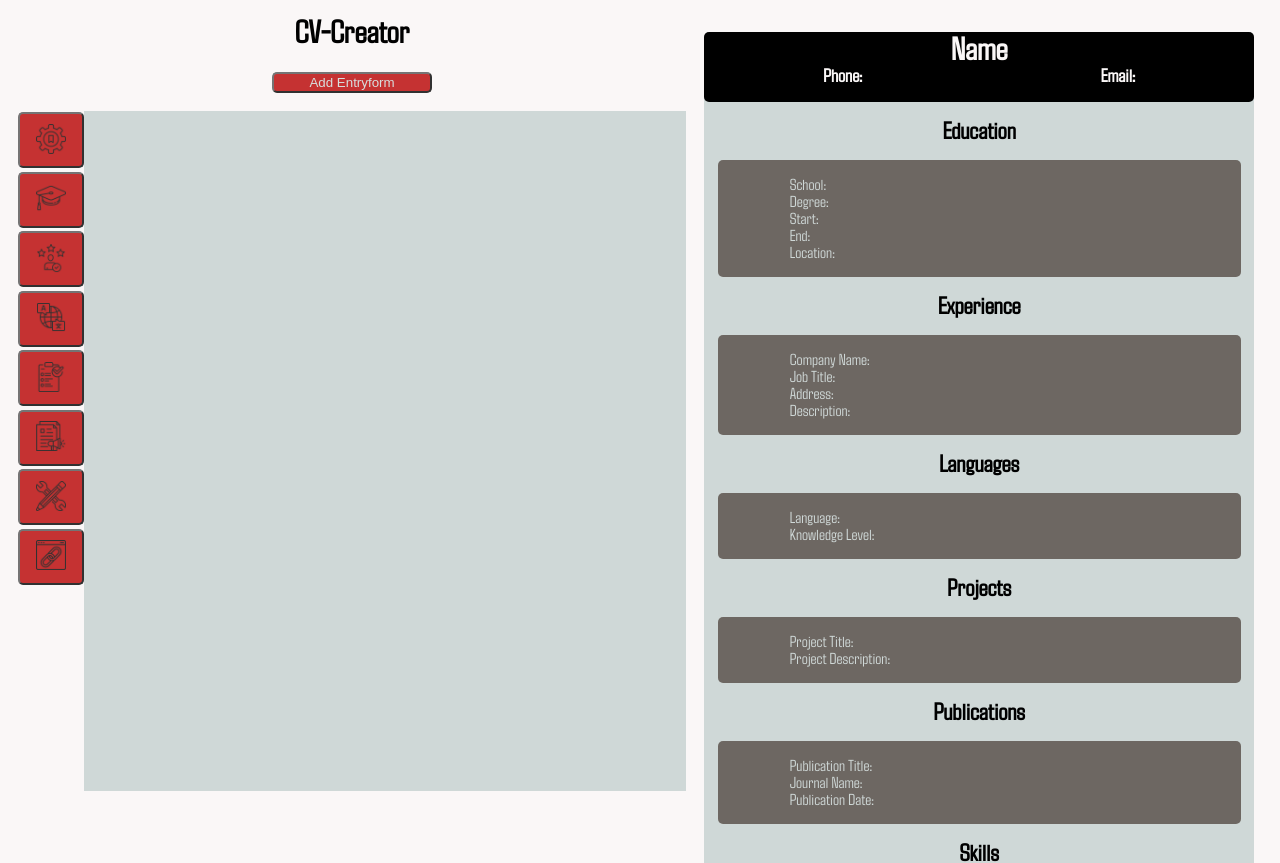
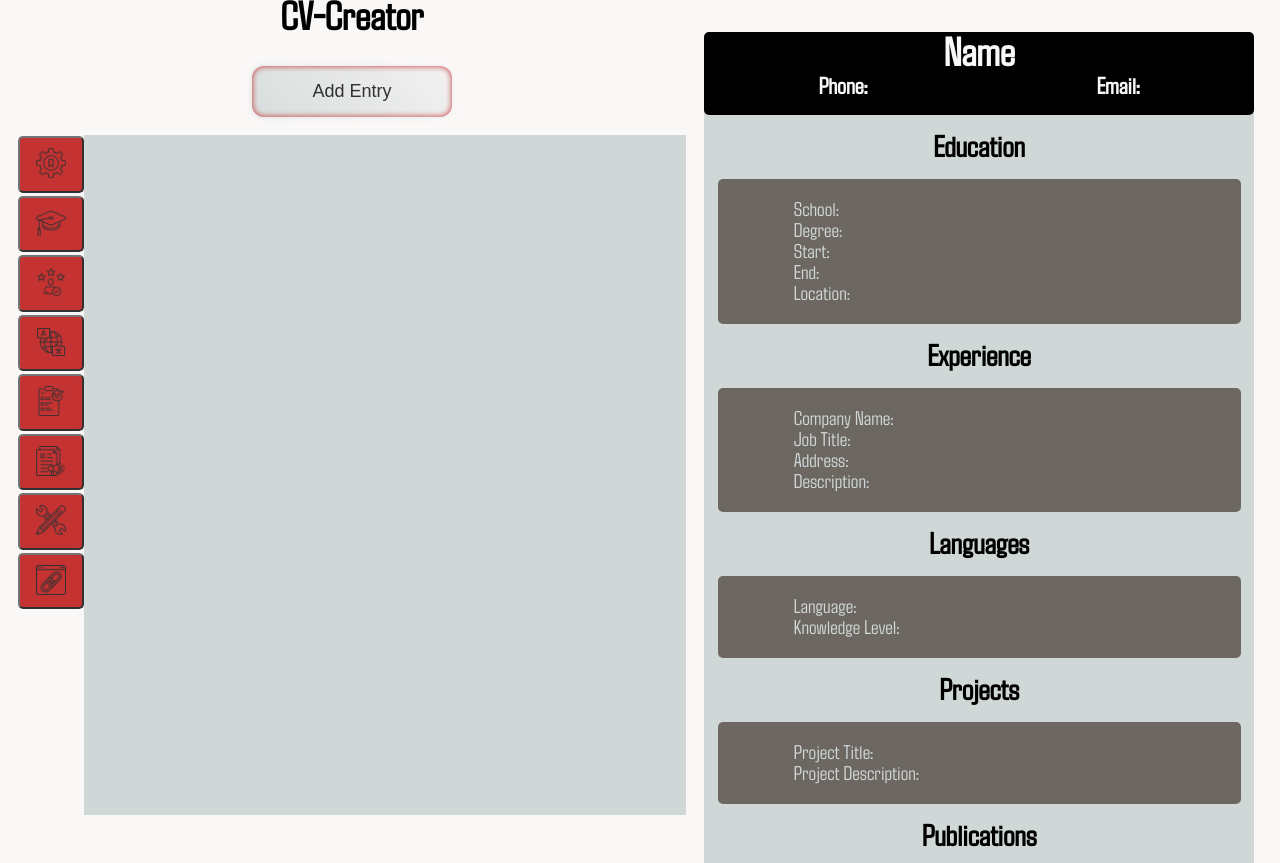
Before and after one commit to Paul-1783/CV-Application, a React (Vite) app: page / in a window 1280 px wide. Shown: the top 863 px of the page. Built offline with nearby package versions, Linux system fonts and the light colour scheme.

Commit message:
fixed entry button and overhauled add form mechanism

```diff
--- a/src/components/tabsContainer/tabsContainer.jsx
+++ b/src/components/tabsContainer/tabsContainer.jsx
@@ -66,8 +66,6 @@ export function TabsContainer({allForms, setAllForms, numberOfForms, setNumberOf
 
     setNumberOfForms(numberOfForms => numberOfForms + 1)
 
-    clickedTopicId === 0 ?
-              allForms:
     clickedTopicId === 1 ?
               setAllForms(allForms => {
                 allForms[1][allForms[1].length] = { id: numberOfForms, formTopic: "education", school: "", degree: "", start: "", end: "", location: "" };
@@ -110,19 +108,13 @@ export function TabsContainer({allForms, setAllForms, numberOfForms, setNumberOf
                       allForms[6].pop()
                   return allForms
                 }):
-                setAllForms(allForms => {
-                  allForms[7][allForms[7].length]= { id: numberOfForms, formTopic: "links", git:"",  linkedinProfile:"", xingProfile:"" }
-                  if(allForms[7].filter(form => form.id === numberOfForms).length === 2)
-                      allForms[7].pop()
-                  return allForms
-                });
-
+                allForms
   }
 
   return (
     <span className="tabs-container">
       <h1>CV-Creator</h1>
-      <button className="add-btn sideMenuButton" onClick={addForm} >Add Entryform</button>
+      <button className="add-btn sideMenuButton" onClick={addForm} >Add Entry</button>
       <main className="tabs-interior">
         <div id="side-menu">
           {sideMenuButtons}
--- a/src/styles/tab.css
+++ b/src/styles/tab.css
@@ -33,6 +33,7 @@ body {
     padding:0;
     background-color: var(--secondary-color);
     font-family: 'agdasimaregular', 'agdasimaregular';
+    font-size: 20px;
 }
 
 #root{
--- a/src/styles/tabsContainer.css
+++ b/src/styles/tabsContainer.css
@@ -89,7 +89,7 @@ h2 {
     background-color: chartreuse;
 }
 
-.inputForm{
+.inputForm {
     width: 100%;
     height:  34dvh;
     margin-bottom: 1rem;
@@ -100,7 +100,7 @@ h2 {
     align-items: center;
 }
 
-.inputForm div{
+.inputForm div {
     width: 70%;
     display: flex;
     justify-content: space-between;
@@ -120,9 +120,37 @@ h2 {
 
 .add-btn, .save-btn {
     background-color: var(--quintery-color);
-    color: var(--primary-color);
-    width: 10rem;
-    height: 2rem;
+    font-size: 18px;
+    padding: 15px 40px;
+    border: none;
+    outline: none;
+    cursor: pointer;
+    color: var(--quartery-color);
     max-width: 200px;
-    max-height: 2rem;
+    max-height: 4rem;
+    position: relative;
+    z-index: inherit;
+    border-radius: 12px;
  }
+
+ .add-btn::after, .save-btn::after {
+    content: "";
+    z-index: -1;
+    position: absolute;
+    width: 100%;
+    height: 100%;
+    color: var(--secondary-color);
+    left: 0;
+    top: 0;
+    border-radius: 12px;
+    background: linear-gradient(
+        45deg,
+        var( --primary-color),
+        var(--secondary-color),
+        var(--tertiary-color),
+        var(--quartery-color),
+        var(--quintery-color)
+    );
+    background-size: 600%;
+    filter: blur(3px);
+ }
```
